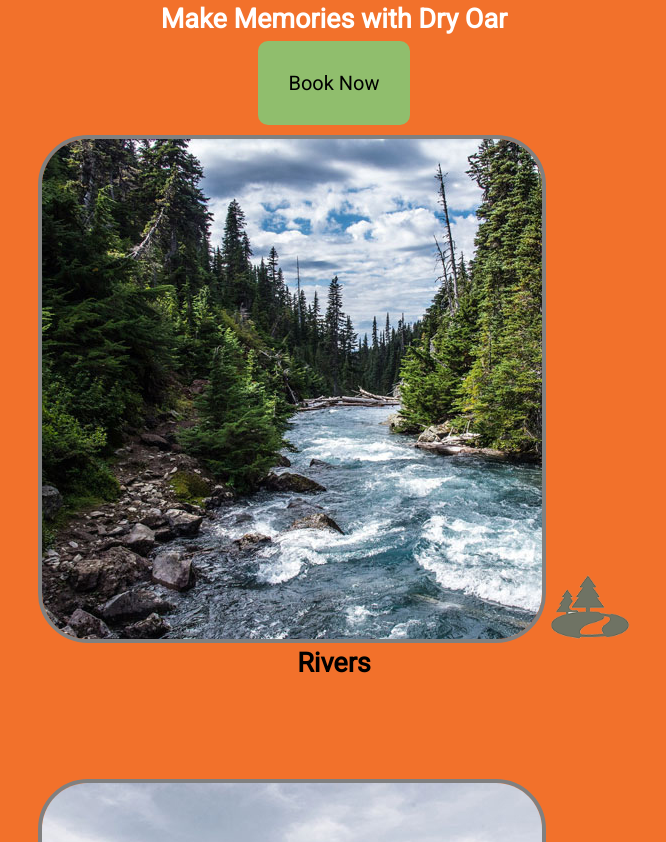
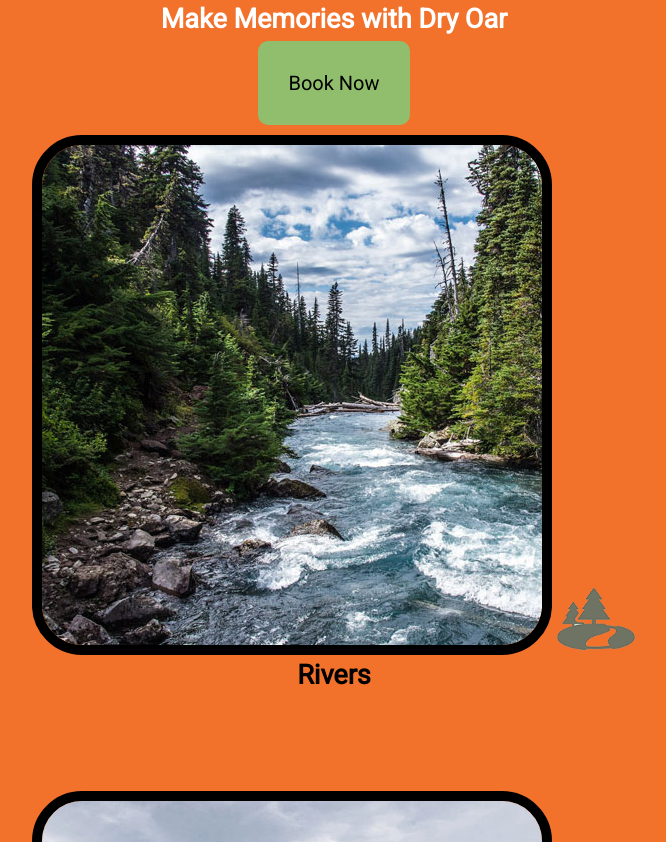
Before and after one commit to cuxogarrido/wdd130, a plain HTML site: page index.html in a window 1280 px wide. Shown: the part 1170-2012 px from the top of the page, without its empty margins (306-972 px from the left). Drawn offline with Linux system fonts and the light colour scheme; a web font is replaced by a local one.

Commit message:
new changes

```diff
--- a/index.html
+++ b/index.html
@@ -5,7 +5,7 @@
     <meta http-equiv="X-UA-Compatible" content="IE=edge">
     <meta name="viewport" content="width=device-width, initial-scale=1.0">
     <link rel="stylesheet" href="styles/styles.css">
-    <title>hop is working</title>
+    <title>Rafting Hard</title>
 </head>
 <body>
     <div id="content">
--- a/styles/styles.css
+++ b/styles/styles.css
@@ -156,8 +156,12 @@ h2{
 
 
 .card-img{
-    border:4px solid gray;
+    border:10px solid rgb(0, 0, 0);
     border-radius: 50px;
+}
+
+main section img {
+    box-sizing: border-box;
 }
 .home-grid section{
     margin-bottom: 100px;
```
Also changed, not shown: 1 other file.
